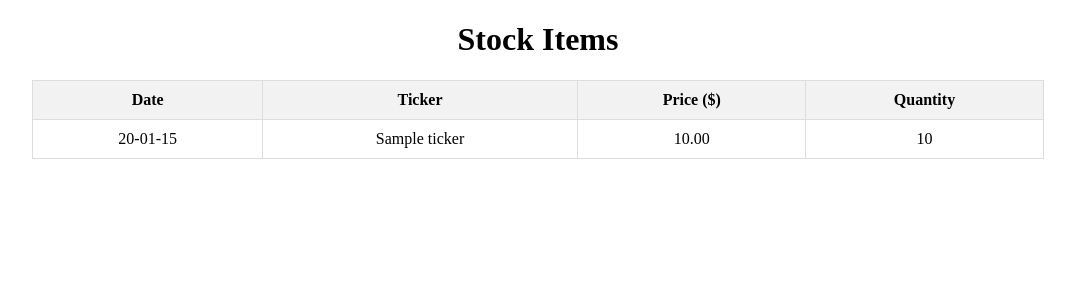
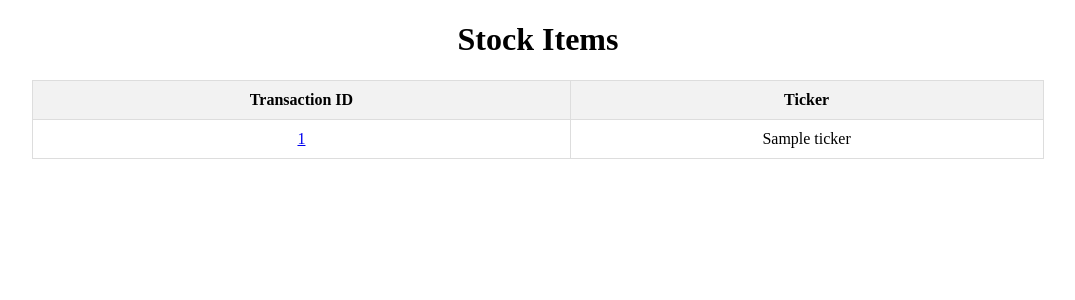
Before and after one commit to Ctandersonjr/expert-fishstick, a Flask app: template templates/stocks.html in a window 1280 px wide. Shown: the top 300 px of the page, without its empty margins (102-1177 px from the left). Run offline with Flask 3, Linux system fonts and the light colour scheme; the template is opened without the code that fills it: most values are stand-ins (such as "Sample title", 1, 10 or a date in 2020).

Commit message:
Update stocks.html

```diff
--- a/templates/stocks.html
+++ b/templates/stocks.html
@@ -31,21 +31,20 @@
     <table>
         <thead>
             <tr>
-                <th>Date</th>
+                <th>Transaction ID</th>
                 <th>Ticker</th>
-                <th>Price ($)</th>
-                <th>Quantity</th>
+
             </tr>
         </thead>
         <tbody>
             {% for row in data %}
             <tr>
-                <td>{{row.date.strftime('%y-%m-%d')}}</td>
+                <td>
+                    <a href="/transactions/{{ row.transaction_id }}">{{ row.transaction_id }}</a>
+                </td>
                 <td>{{row.ticker}}</td>
-                <td>{{"%.2f"|format(row.price) }}</td>
-                <td>{{row.quantity}}</td>
-            </tr>
-            {% endfor %}
+
+                {% endfor %}
 
         </tbody>
     </table>
```
